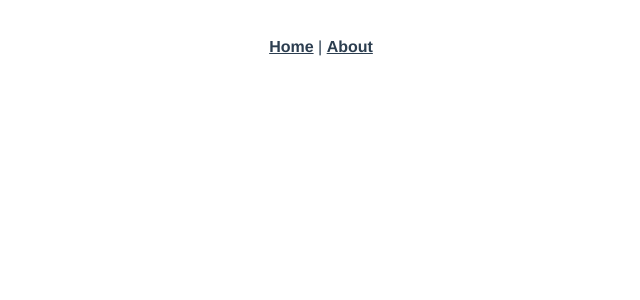
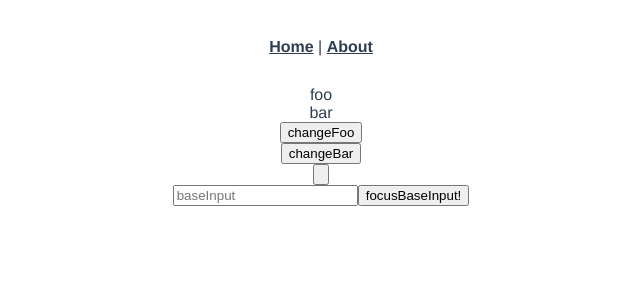
Before and after one commit to k-3yake/vuejs-examples, a Vue app: page /#/16edge-case in a window 1280 px wide. Shown: the top 300 px of the page, without its empty margins (319-959 px from the left). Built offline with nearby package versions, Linux system fonts and the light colour scheme; the HTML template or start-up script is replaced by a standard one.

Commit message:
ガイド「特別な問題に対応する」終了

```diff
--- a/src/router/index.ts
+++ b/src/router/index.ts
@@ -29,6 +29,12 @@ const routes = [
     name: '15dynamic',
     component: () => import('../views/15_components-dynamic-async/15_components-dynamic-async.vue')
 
+  },
+  {
+    path: '/16edge-case',
+    name: '16edge-case',
+    component: () => import('../views/16_components-edge-case/EdgeCaseApp.vue')
+
   }
 
 ]
--- a/src/views/15_components-dynamic-async/15_components-dynamic-async.vue
+++ b/src/views/15_components-dynamic-async/15_components-dynamic-async.vue
@@ -25,7 +25,7 @@
         components: {
             InputComponent1,
             InputComponent2,
-            AsyncComponent
+
         }
     })
     export default class AppDynamicAsync extends Vue {
--- /dev/null
+++ b/src/views/16_components-edge-case/BaseInput.vue
@@ -0,0 +1,17 @@
+<template>
+    <input type="text" placeholder="baseInput" ref="input">
+</template>
+<script lang="ts">
+    import {Vue, Component} from 'vue-property-decorator'
+    @Component
+    export default class BaseInput extends Vue {
+
+        private refs():any {
+            return this.refs
+        }
+
+        public focus1(){
+            this.refs().input.focus()
+        }
+    }
+</script>
--- /dev/null
+++ b/src/views/16_components-edge-case/EdgeCaseApp.vue
@@ -0,0 +1,45 @@
+<template>
+    <div>
+        <div>{{ foo }}</div>
+        <div>{{ bar }}</div>
+        <div>
+            <root-foo-bar-change ref="fooBarChange"></root-foo-bar-change>
+        </div>
+        <div>
+            <input type="button" v-on:click="boo" value="">
+        </div>
+        <div>
+            <base-input ref="baseInput"></base-input>
+            <input type="button" value="focusBaseInput!" v-on:click="focusBaseInput">
+        </div>
+    </div>
+</template>
+<script lang="ts">
+    import {Vue, Component} from 'vue-property-decorator'
+    import RootFooBarChange from './RootFooBarChange.vue'
+    import BaseInput from './BaseInput.vue'
+
+    @Component({
+        components: {
+            RootFooBarChange,
+            BaseInput
+        }
+    })
+    export default class EdgeCaseApp extends Vue {
+        public foo: String = 'foo';
+        public bar: String = 'bar';
+
+        public boo(): String{
+            var fooBarChange = this.$refs["fooBarChange"] as RootFooBarChange
+            return fooBarChange.$data.boo
+        }
+
+        private refs():any{
+            return this.$refs
+        }
+
+        public focusBaseInput() {
+            this.refs().baseInput.focus1()
+        }
+    }
+</script>
--- /dev/null
+++ b/src/views/16_components-edge-case/RootFooBarChange.vue
@@ -0,0 +1,29 @@
+<template>
+    <div>
+        <div>
+            <input type="button" v-on:click="changeFoo" value="changeFoo">
+        </div>
+        <div>
+            <input type="button" v-on:click="changeFoo" value="changeBar">
+        </div>
+    </div>
+</template>
+<script lang="ts">
+    import {Component, Vue} from 'vue-property-decorator'
+    import BaseInput from "@/views/16_components-edge-case/BaseInput.vue";
+    @Component({
+        components: {BaseInput}
+    })
+    export default class RootFooBarChange extends Vue{
+        public boo:String = "boo"
+
+        public changeFoo(){
+            console.log(this.$root)
+            this.$parent.$data.foo = 'changedFoo'
+        }
+
+        public changeBar(){
+            this.$root.$data.bar = 'changedBar'
+        }
+    }
+</script>
--- a/src/views/About.vue
+++ b/src/views/About.vue
@@ -7,5 +7,8 @@
     <div>
       <router-link to="/15dynamic">15_dynamic</router-link>
     </div>
+    <div>
+      <router-link to="/16edge-case">16edge-case</router-link>
+    </div>
   </div>
 </template>
```
Also changed, not shown: 1 other file (tests, documents, lock files or other folders).
